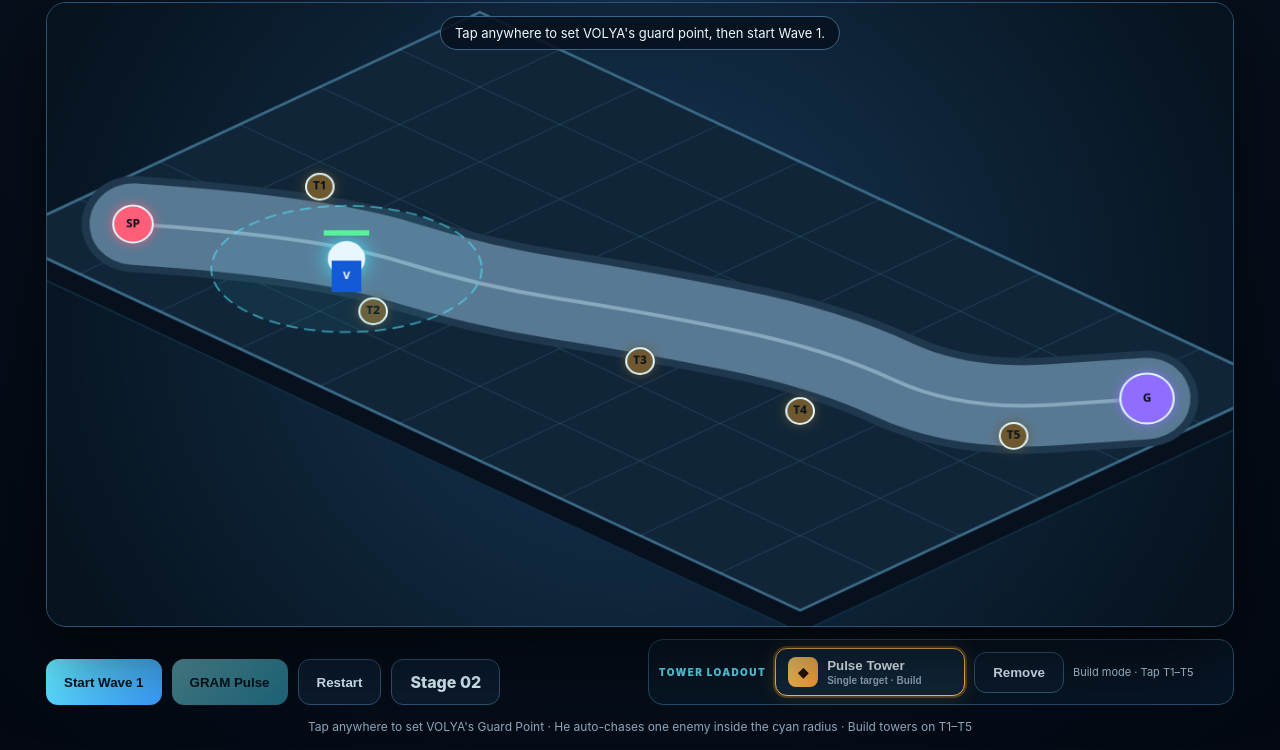
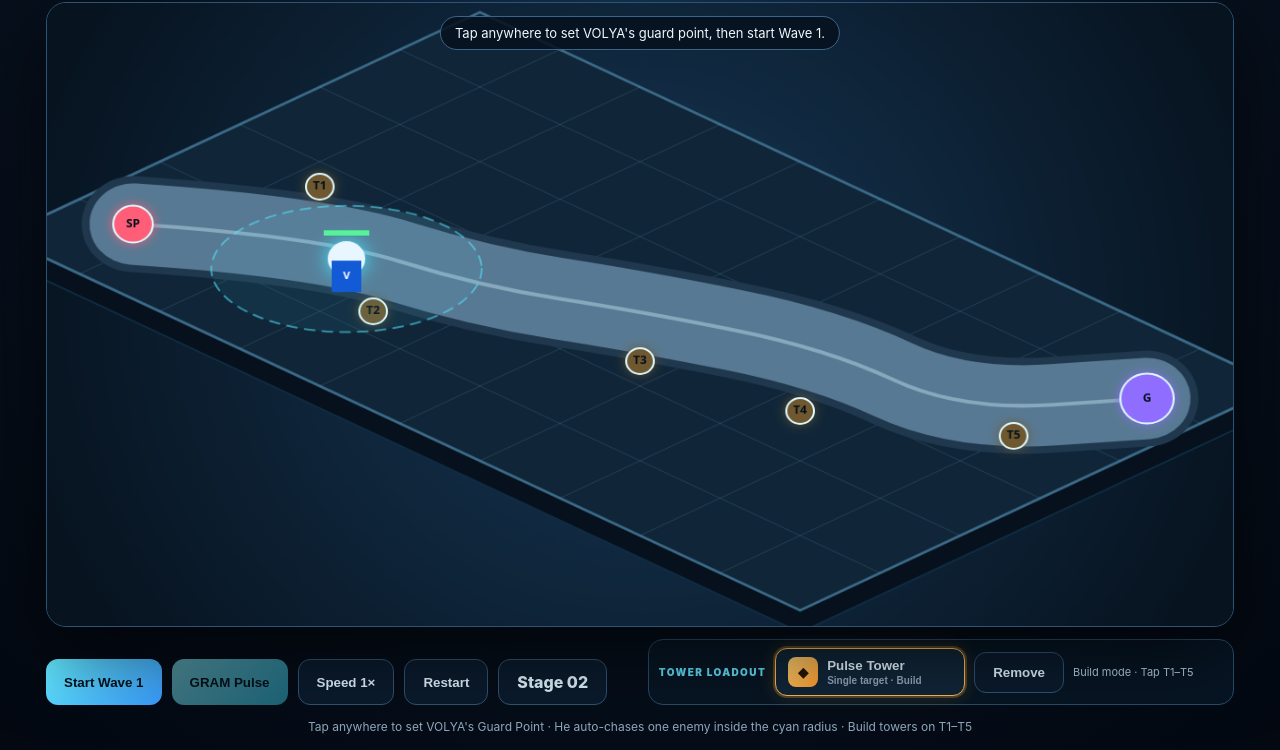
Before and after one commit to himn7980-bot/ArchAgent1, a website with bundled scripts: page gram-defenders-online/index.html in a window 1280 px wide. Shown: the part 95-845 px from the top of the page. Built offline with nearby package versions, Linux system fonts and the light colour scheme.

Commit message:
Sync GRAM Defenders v1.5 speed control: index.html

```diff
--- a/gram-defenders-online/index.html
+++ b/gram-defenders-online/index.html
@@ -22,6 +22,7 @@
       <div class="battle-actions">
         <button id="start">Start Wave 1</button>
         <button id="hero-skill" class="skill-button" disabled>GRAM Pulse</button>
+        <button id="game-speed" class="secondary speed-button" type="button" aria-label="Game speed">Speed 1×</button>
         <button id="restart" class="secondary">Restart</button>
         <a class="stage-link" href="/stage2.html">Stage 02</a>
       </div>
```
